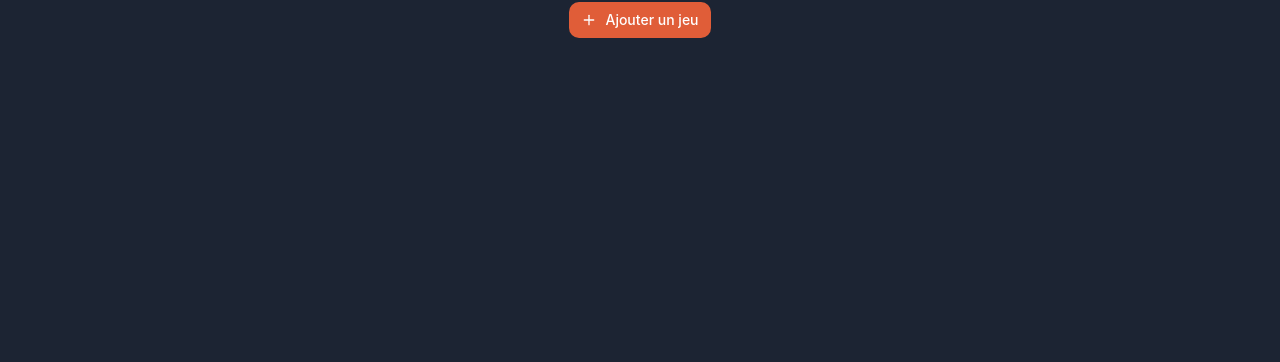
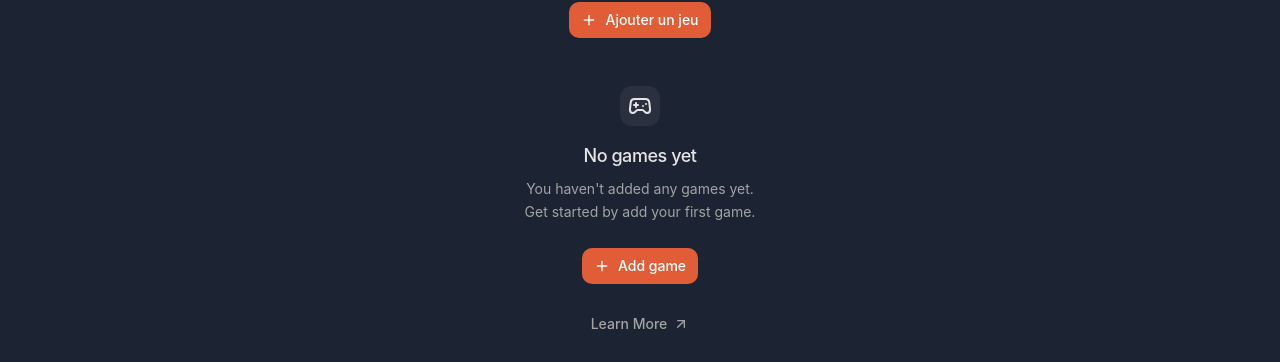
Before and after one commit to TeamCDA/Playrecap, a React (Vite) app: page /home in a window 1280 px wide. Shown: the part 590-952 px from the top of the page. Before the commit the page ends 800 px from the top, so only its background shows below. Built offline with nearby package versions, Linux system fonts and the light colour scheme; no server answers.

Commit message:
add empty component for empty games list

```diff
--- /dev/null
+++ b/src/components/EmptyGamesList.tsx
@@ -0,0 +1,44 @@
+import { ArrowUpRightIcon, Gamepad2, Plus } from "lucide-react";
+import { Button } from "@/components/ui/button";
+import {
+  Empty,
+  EmptyContent,
+  EmptyDescription,
+  EmptyHeader,
+  EmptyMedia,
+  EmptyTitle,
+} from "@/components/ui/empty";
+
+const EmptyGamesList = () => {
+  return (
+    <Empty>
+      <EmptyHeader>
+        <EmptyMedia variant="icon">
+          <Gamepad2 />
+        </EmptyMedia>
+        <EmptyTitle>No games yet</EmptyTitle>
+        <EmptyDescription>
+          You haven&apos;t added any games yet. Get started by add
+          your first game.
+        </EmptyDescription>
+      </EmptyHeader>
+      <EmptyContent>
+        <div className="flex gap-2">
+          <Button><Plus /> Add game</Button>
+        </div>
+      </EmptyContent>
+      <Button
+        variant="link"
+        asChild
+        className="text-muted-foreground"
+        size="sm"
+      >
+        <a href="#">
+          Learn More <ArrowUpRightIcon />
+        </a>
+      </Button>
+    </Empty>
+  );
+};
+
+export default EmptyGamesList;
--- /dev/null
+++ b/src/components/ui/empty.tsx
@@ -0,0 +1,104 @@
+import { cva, type VariantProps } from "class-variance-authority"
+
+import { cn } from "@/libs/utils"
+
+function Empty({ className, ...props }: React.ComponentProps<"div">) {
+  return (
+    <div
+      data-slot="empty"
+      className={cn(
+        "flex min-w-0 flex-1 flex-col items-center justify-center gap-6 rounded-lg border-dashed p-6 text-center text-balance md:p-12",
+        className
+      )}
+      {...props}
+    />
+  )
+}
+
+function EmptyHeader({ className, ...props }: React.ComponentProps<"div">) {
+  return (
+    <div
+      data-slot="empty-header"
+      className={cn(
+        "flex max-w-sm flex-col items-center gap-2 text-center",
+        className
+      )}
+      {...props}
+    />
+  )
+}
+
+const emptyMediaVariants = cva(
+  "flex shrink-0 items-center justify-center mb-2 [&_svg]:pointer-events-none [&_svg]:shrink-0",
+  {
+    variants: {
+      variant: {
+        default: "bg-transparent",
+        icon: "bg-muted text-foreground flex size-10 shrink-0 items-center justify-center rounded-lg [&_svg:not([class*='size-'])]:size-6",
+      },
+    },
+    defaultVariants: {
+      variant: "default",
+    },
+  }
+)
+
+function EmptyMedia({
+  className,
+  variant = "default",
+  ...props
+}: React.ComponentProps<"div"> & VariantProps<typeof emptyMediaVariants>) {
+  return (
+    <div
+      data-slot="empty-icon"
+      data-variant={variant}
+      className={cn(emptyMediaVariants({ variant, className }))}
+      {...props}
+    />
+  )
+}
+
+function EmptyTitle({ className, ...props }: React.ComponentProps<"div">) {
+  return (
+    <div
+      data-slot="empty-title"
+      className={cn("text-lg font-medium tracking-tight", className)}
+      {...props}
+    />
+  )
+}
+
+function EmptyDescription({ className, ...props }: React.ComponentProps<"p">) {
+  return (
+    <div
+      data-slot="empty-description"
+      className={cn(
+        "text-muted-foreground [&>a:hover]:text-primary text-sm/relaxed [&>a]:underline [&>a]:underline-offset-4",
+        className
+      )}
+      {...props}
+    />
+  )
+}
+
+function EmptyContent({ className, ...props }: React.ComponentProps<"div">) {
+  return (
+    <div
+      data-slot="empty-content"
+      className={cn(
+        "flex w-full max-w-sm min-w-0 flex-col items-center gap-4 text-sm text-balance",
+        className
+      )}
+      {...props}
+    />
+  )
+}
+
+export {
+  Empty,
+  EmptyHeader,
+  EmptyTitle,
+  EmptyDescription,
+  EmptyContent,
+  EmptyMedia,
+}
--- a/src/pages/HomePage.tsx
+++ b/src/pages/HomePage.tsx
@@ -5,6 +5,7 @@
 import type Game from "@/models/Game";
 import { useState } from "react";
 import CardTestGame from "@/components/CardTestGame";
+import EmptyGamesList from "@/components/EmptyGamesList";
 
 const HomePage = () => {
   const list = GamesMockList;
@@ -61,6 +62,8 @@
       <div className="flex justify-center mt-10">
         <AddGameDialog isEditMode={false} />
       </div>
+
+      <EmptyGamesList />
     </div>
   );
 };
```
